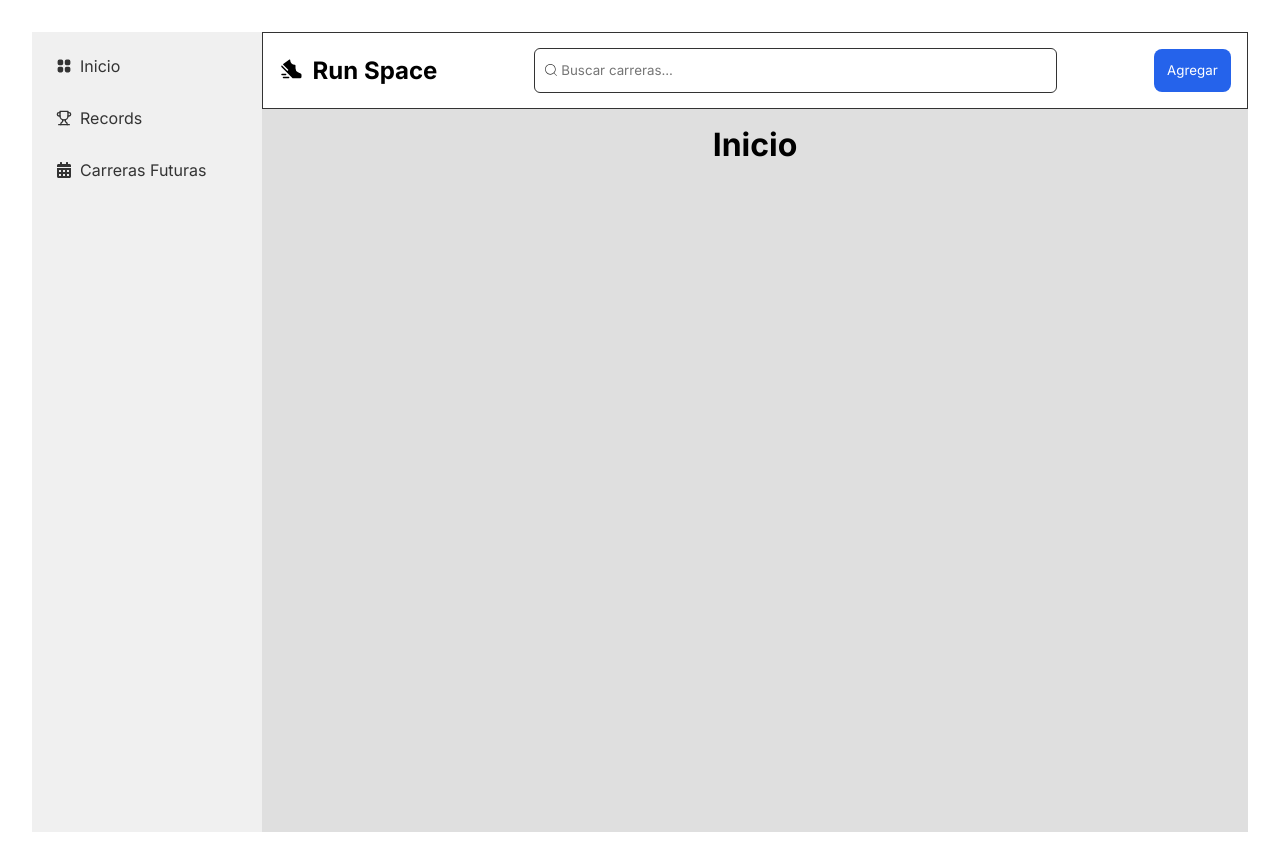
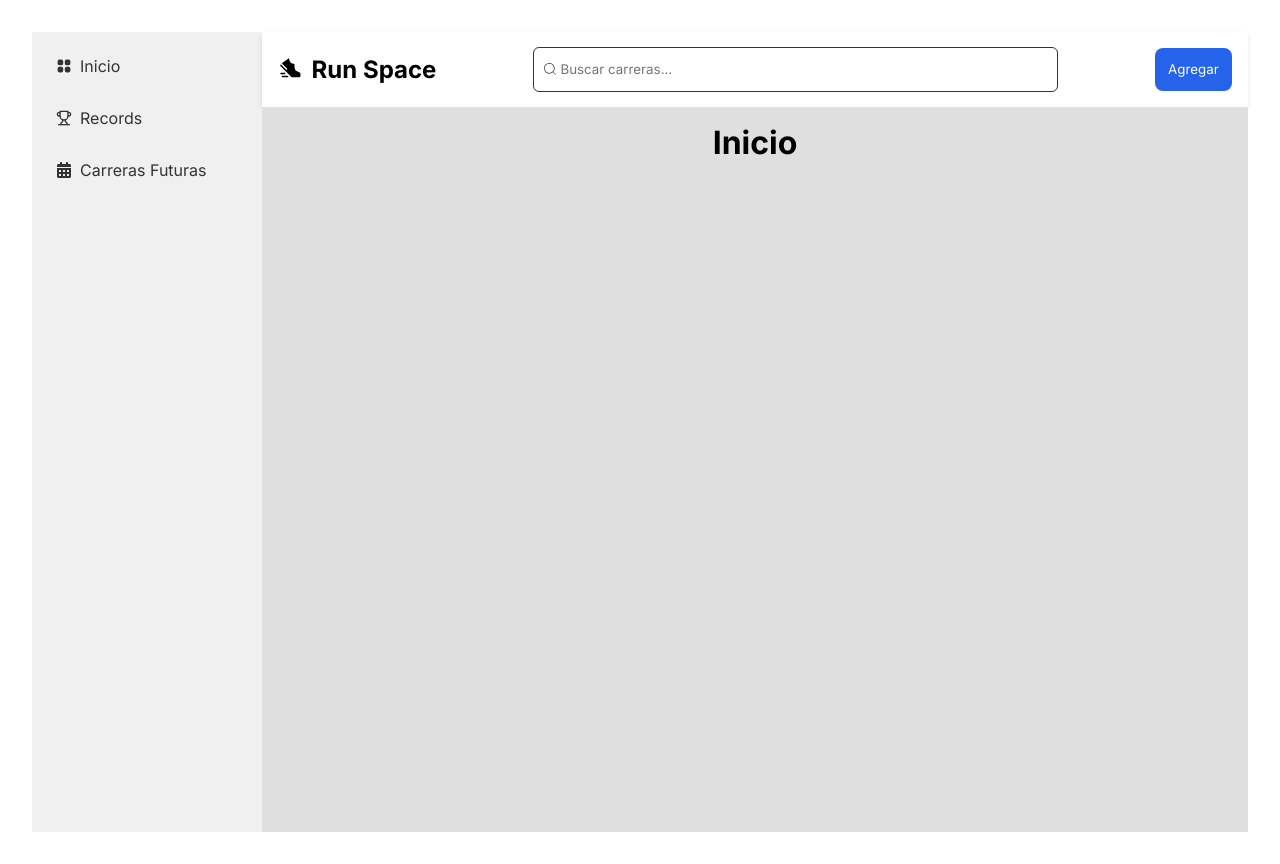
Before and after one commit to juanbautistamalina/run-space, a React (Vite) app: page / in a window 1280 px wide. Built offline with nearby package versions, Linux system fonts and the light colour scheme.

Commit message:
style: reemplazar borde en el encabezado por una sombra para mejorar la estética

```diff
--- a/src/components/Header.css
+++ b/src/components/Header.css
@@ -1,7 +1,7 @@
 .header {
     display: flex;
     justify-content: space-between;
-    border: 0.1px solid #333;
+    box-shadow: 0 2px 4px rgba(0, 0, 0, 0.1);
     padding: 1em;
     gap: 2em;
 }
```
